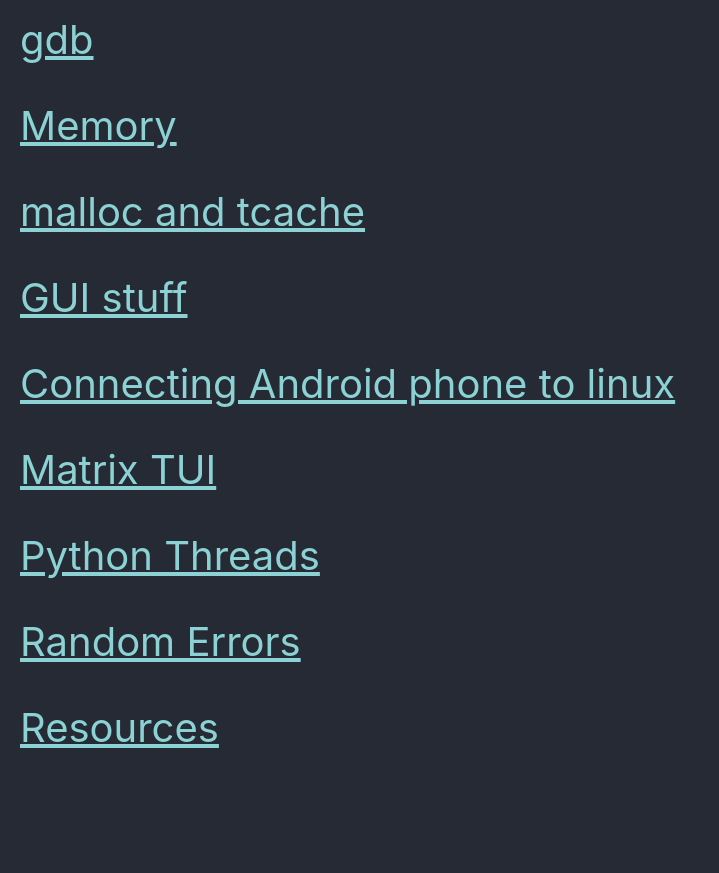
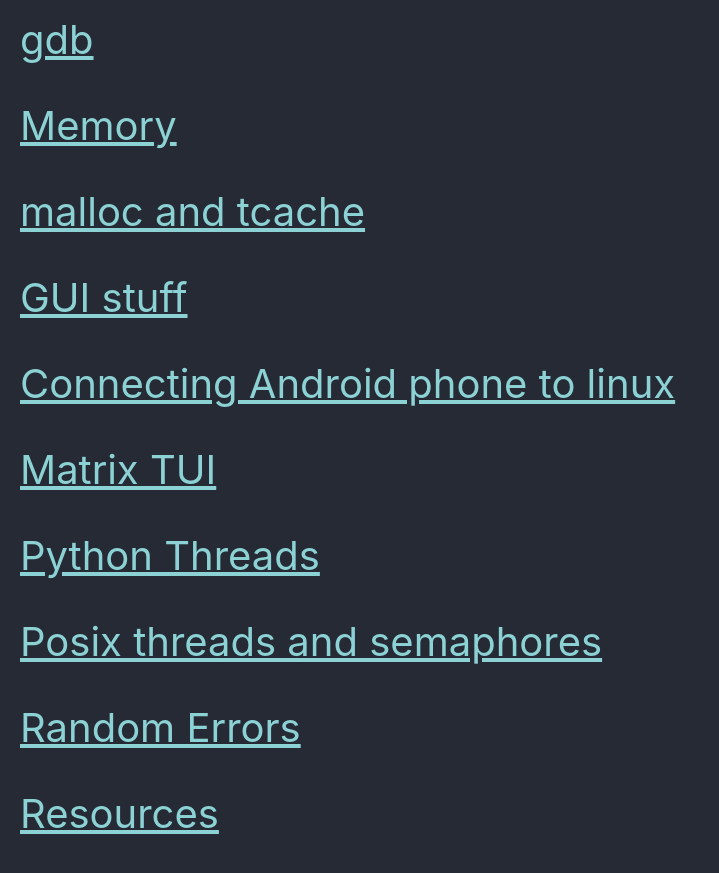
Before and after one commit to Connor-McCartney/Connor-McCartney.github.io, a Jekyll site: the page built from _pages/misc.md, in a window 1280 px wide and 900 px high, scrolled down 2258 px. Shown: the top 873 px of the window, without its empty margins (0-719 px from the left). Built offline with Jekyll 4.4.1, drawn with Linux system fonts in a browser that asks for light colours; cached includes are drawn as plain includes; before the commit the page ends 3072 px from its top, so only the background shows below that.

Commit message:
Update misc.md

```diff
--- a/_pages/misc.md
+++ b/_pages/misc.md
@@ -67,6 +67,8 @@ title: Misc
 
 <span style="font-size:2em;">   [Python Threads](/misc/pythonthreads)   </span>
 
+<span style="font-size:2em;">   [Posix threads and semaphores](/misc/semaphores)   </span>
+
 <span style="font-size:2em;">   [Random Errors](/misc/randomerrors)   </span>
 
 <span style="font-size:2em;">   [Resources](/misc/resources)   </span>
```
